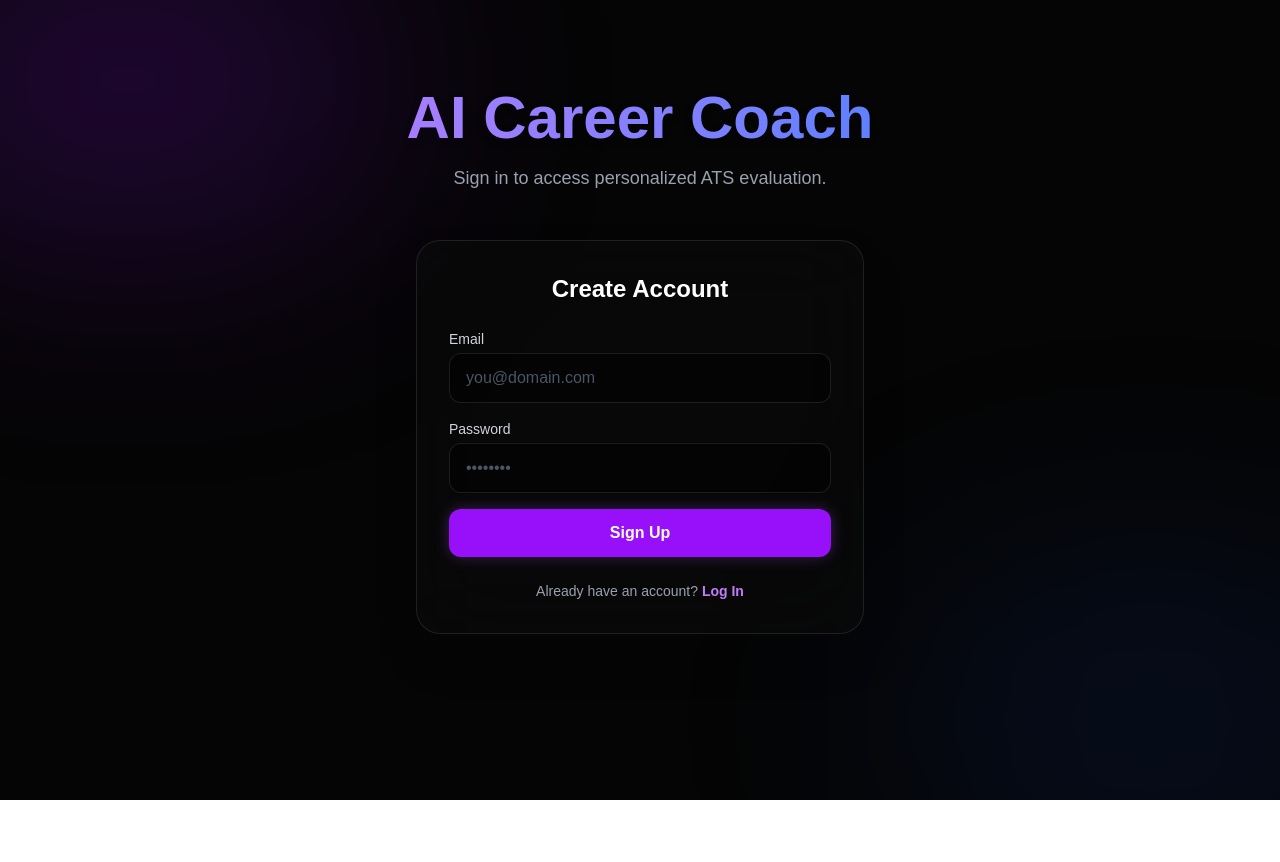
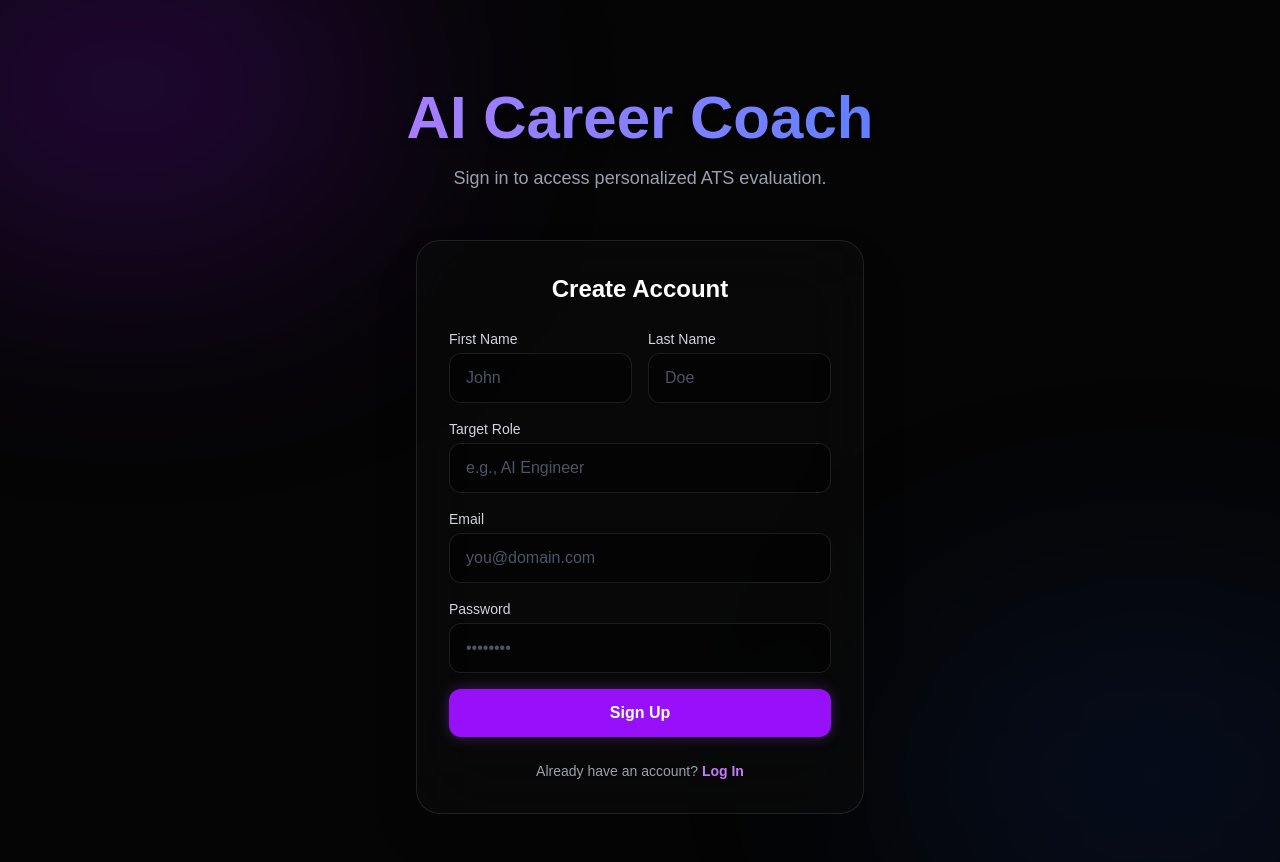
Before and after one commit to Farhan8012/ai-career-coach-frontend, a Next.js app: page / in a window 1280 px wide. Both pictures are taken after a click on the button "Sign Up". Before the commit the page ends 800 px from the top, so only its background shows below. Built offline with nearby package versions, Linux system fonts and the light colour scheme.

Commit message:
Day 30: Added user onboarding form and dynamic profile greeting

```diff
--- a/app/page.tsx
+++ b/app/page.tsx
@@ -10,6 +10,12 @@ export default function Home() {
   const [email, setEmail] = useState("");
   const [password, setPassword] = useState("");
   const [authLoading, setAuthLoading] = useState(false);
+
+  // BRAND NEW: Profile State
+  const [firstName, setFirstName] = useState("");
+  const [lastName, setLastName] = useState("");
+  const [targetRole, setTargetRole] = useState("");
+  const [userProfile, setUserProfile] = useState<any>(null);
 
   // --- APP STATE ---
   const [githubUsername, setGithubUsername] = useState("");
@@ -26,10 +32,28 @@ export default function Home() {
   const [studyPlan, setStudyPlan] = useState<string | null>(null);
   const [isGeneratingPlan, setIsGeneratingPlan] = useState(false);
 
+  // Fetch the user's custom profile data
+  const fetchUserProfile = async (token: string) => {
+    try {
+      const response = await fetch(`${process.env.NEXT_PUBLIC_BACKEND_URL || "http://localhost:8000"}/api/me`, {
+        headers: { "Authorization": `Bearer ${token}` }
+      });
+      const data = await response.json();
+      if (data.status === "success") {
+        setUserProfile(data);
+      }
+    } catch (error) {
+      console.error("Could not fetch profile:", error);
+    }
+  };
+
   // Check if already logged in AND restore saved dashboard data
   useEffect(() => {
     const token = localStorage.getItem("supabase_token");
-    if (token) setIsLoggedIn(true);
+    if (token) {
+      setIsLoggedIn(true);
+      fetchUserProfile(token); // Grab the name and role if logged in!
+    }
 
     const savedResults = sessionStorage.getItem("dashboard_results");
     const savedGithub = sessionStorage.getItem("dashboard_github");
@@ -44,11 +68,16 @@ export default function Home() {
 
     const endpoint = isLoginMode ? "/api/login" : "/api/signup";
 
+    // Switch between the basic login payload and the upgraded signup payload
+    const payload = isLoginMode
+      ? { email, password }
+      : { email, password, first_name: firstName, last_name: lastName, target_role: targetRole };
+
     try {
       const response = await fetch(`${process.env.NEXT_PUBLIC_BACKEND_URL || "http://localhost:8000"}${endpoint}`, {
         method: "POST",
         headers: { "Content-Type": "application/json" },
-        body: JSON.stringify({ email, password }),
+        body: JSON.stringify(payload),
       });
 
       const data = await response.json();
@@ -57,8 +86,9 @@ export default function Home() {
         if (isLoginMode) {
           localStorage.setItem("supabase_token", data.access_token);
           setIsLoggedIn(true);
+          fetchUserProfile(data.access_token);
         } else {
-          alert("Account created successfully! Please log in. 🎉");
+          alert(`Account created successfully! Welcome aboard, ${firstName}! 🎉 Please log in.`);
           setIsLoginMode(true);
         }
       } else {
@@ -77,6 +107,7 @@ export default function Home() {
     sessionStorage.removeItem("dashboard_github");
     setIsLoggedIn(false);
     setResults(null);
+    setUserProfile(null);
   };
 
   const handleAnalyze = async () => {
@@ -224,7 +255,12 @@ export default function Home() {
             AI Career Coach
           </h1>
           <p className="mt-4 text-lg text-gray-400 font-light pointer-events-none">
-            {isLoggedIn ? "Welcome back. Let's analyze your next opportunity." : "Sign in to access personalized ATS evaluation."}
+            {/* BRAND NEW: Dynamic Greeting */}
+            {isLoggedIn && userProfile
+              ? `Welcome back, ${userProfile.first_name}. Let's land that ${userProfile.target_role} role.`
+              : isLoggedIn
+              ? "Welcome back. Let's analyze your next opportunity."
+              : "Sign in to access personalized ATS evaluation."}
           </p>
           {isLoggedIn && (
             <button onClick={handleLogout} className="mt-4 text-sm text-purple-400 hover:text-purple-300 transition-colors">
@@ -245,6 +281,27 @@ export default function Home() {
               {isLoginMode ? "Secure Login" : "Create Account"}
             </h2>
             <form onSubmit={handleAuth} className="space-y-4">
+
+              {/* BRAND NEW: Extra fields for Sign Up only */}
+              {!isLoginMode && (
+                <>
+                  <div className="grid grid-cols-2 gap-4">
+                    <div>
+                      <label className="block text-sm font-medium text-gray-300 mb-1">First Name</label>
+                      <input type="text" required value={firstName} onChange={(e) => setFirstName(e.target.value)} className="block w-full rounded-xl bg-black/50 border border-white/10 px-4 py-3 text-white placeholder-gray-600 focus:border-purple-500 outline-none transition" placeholder="John" />
+                    </div>
+                    <div>
+                      <label className="block text-sm font-medium text-gray-300 mb-1">Last Name</label>
+                      <input type="text" required value={lastName} onChange={(e) => setLastName(e.target.value)} className="block w-full rounded-xl bg-black/50 border border-white/10 px-4 py-3 text-white placeholder-gray-600 focus:border-purple-500 outline-none transition" placeholder="Doe" />
+                    </div>
+                  </div>
+                  <div>
+                    <label className="block text-sm font-medium text-gray-300 mb-1">Target Role</label>
+                    <input type="text" required value={targetRole} onChange={(e) => setTargetRole(e.target.value)} className="block w-full rounded-xl bg-black/50 border border-white/10 px-4 py-3 text-white placeholder-gray-600 focus:border-purple-500 outline-none transition" placeholder="e.g., AI Engineer" />
+                  </div>
+                </>
+              )}
+
               <div>
                 <label className="block text-sm font-medium text-gray-300 mb-1">Email</label>
                 <input type="email" required value={email} onChange={(e) => setEmail(e.target.value)} className="block w-full rounded-xl bg-black/50 border border-white/10 px-4 py-3 text-white placeholder-gray-600 focus:border-purple-500 focus:ring-1 focus:ring-purple-500 outline-none transition" placeholder="you@domain.com" />
@@ -388,7 +445,7 @@ export default function Home() {
                     </motion.div>
                   </div>
 
-                  {/* BRAND NEW: TOP PROJECTS GRID */}
+                  {/* TOP PROJECTS GRID */}
                   {results.github_metrics?.repositories && results.github_metrics.repositories.length > 0 && (
                     <div className="mt-8">
                       <h3 className="text-xl font-bold text-white mb-6 flex items-center gap-2">🏆 Top Projects</h3>
```
